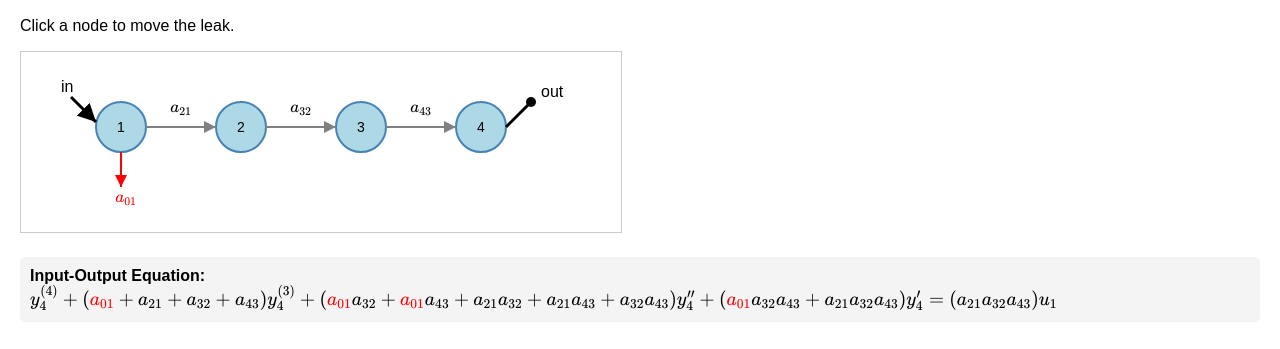
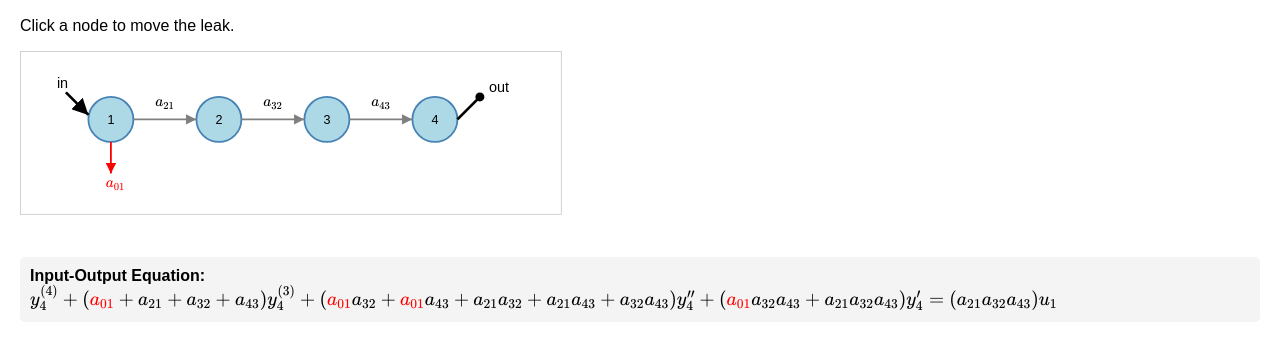
Before and after one commit to cbortner/skeletal-path-model, a plain HTML site: page index.html in a window 1280 px wide. Shown: the part 51-400 px from the top of the page. Drawn offline with nearby package versions, Linux system fonts and the light colour scheme.

Commit message:
Update index.html

```diff
--- a/index.html
+++ b/index.html
@@ -36,7 +36,9 @@
 <body>
   <h2>Skeletal Path Model</h2>
   <p>Click a node to move the leak.</p>
-  <svg width="600" height="180"></svg>
+  <div style="transform: scale(0.9); transform-origin: top left; width: fit-content;">
+    <svg width="600" height="180"></svg>
+  </div>
 
   <div class="eq-box">
     <strong>Input-Output Equation:</strong>
```
